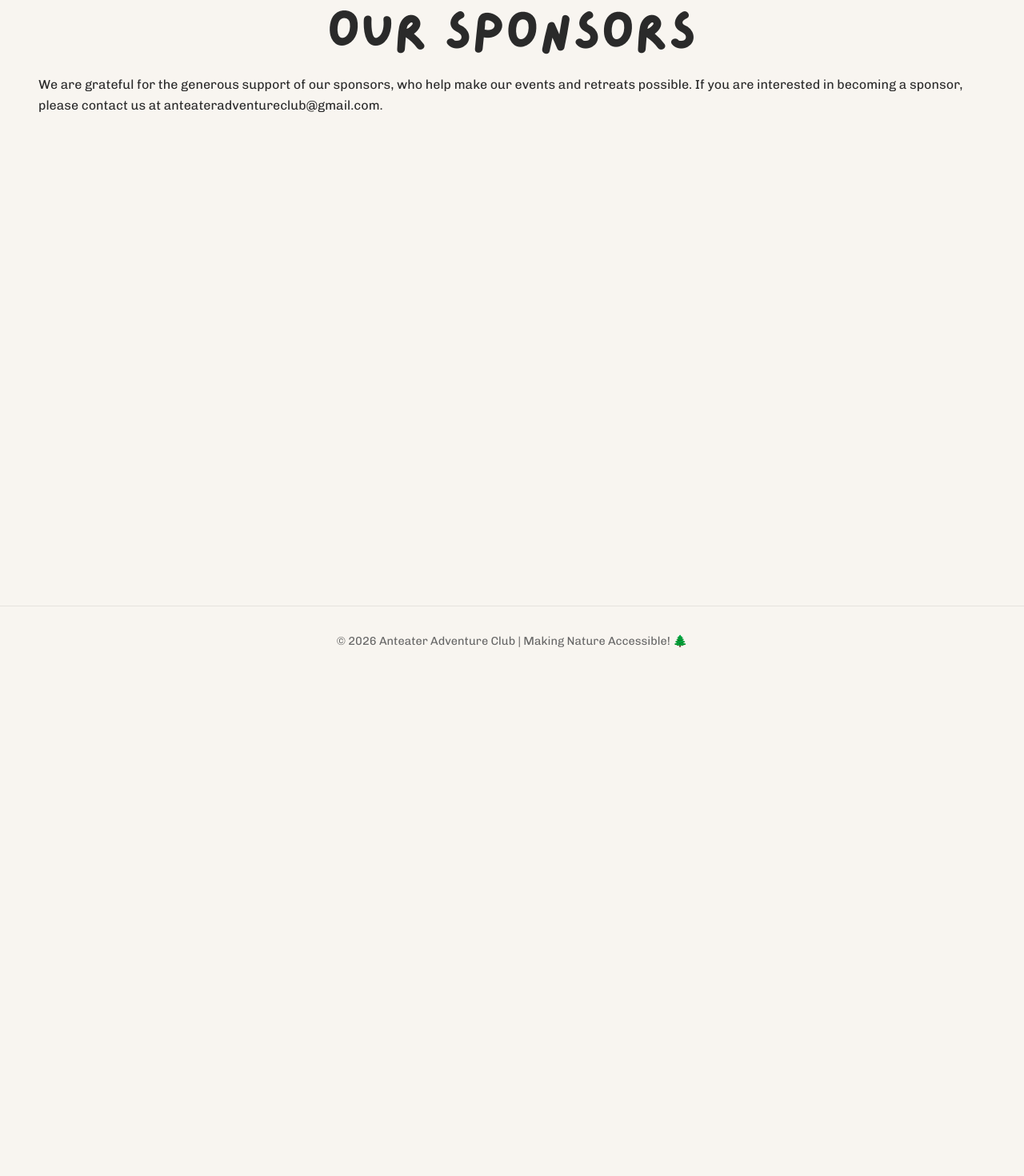
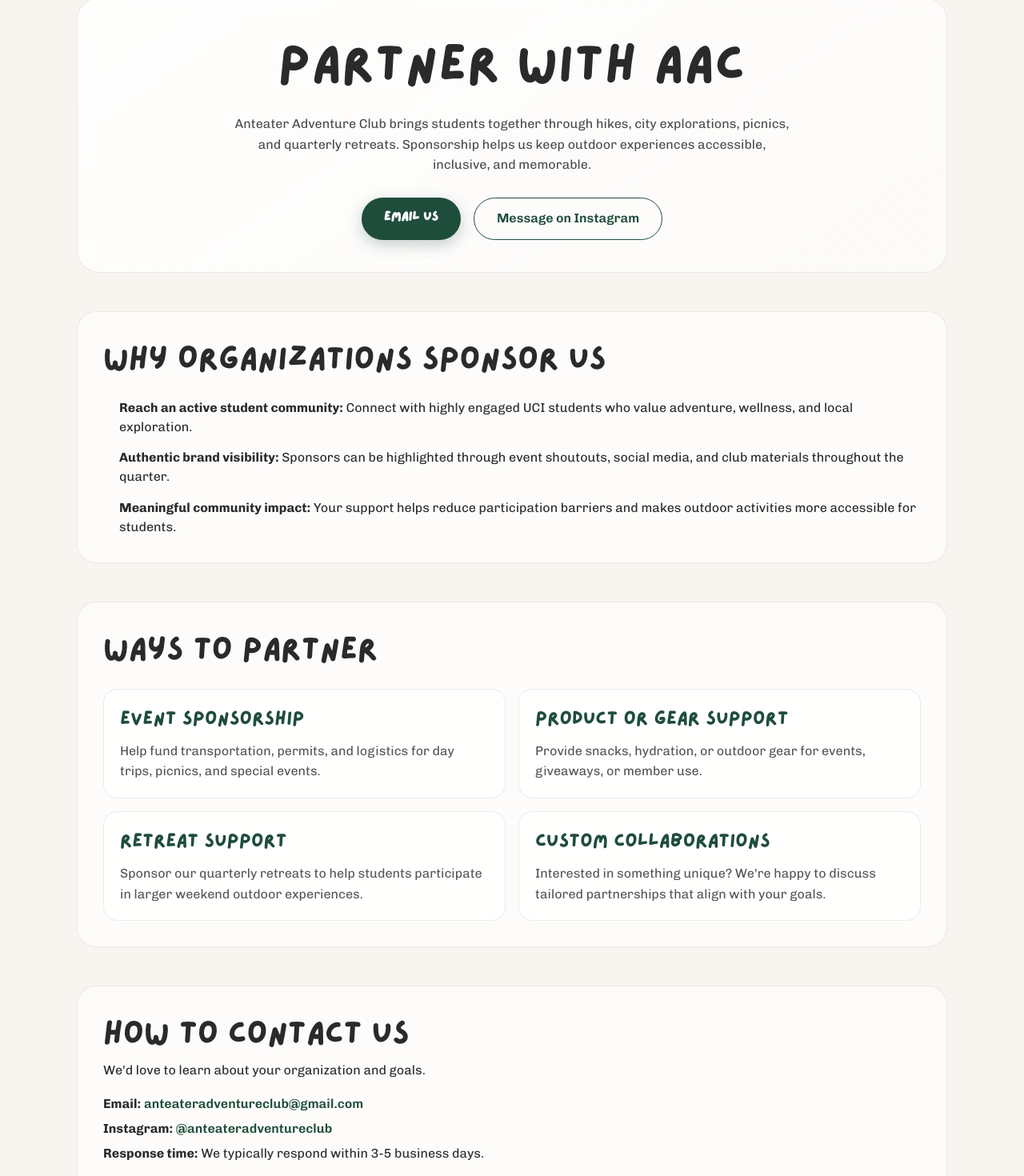
Before and after one commit to Anteater-Adventure-Club/Website, a Next.js app: page /sponsors in a window 1280 px wide. Shown: the part 107-1577 px from the top of the page at 80% size. Before the commit the page ends 952 px from the top, so only its background shows below. Built offline with nearby package versions, Linux system fonts and the light colour scheme.

Commit message:
initial sponsors page

```diff
--- a/src/app/membership/page.tsx
+++ b/src/app/membership/page.tsx
@@ -67,9 +67,10 @@ export default function Membership() {
             <div className="benefit-content">
               <h3>Voting Access on Club Decisions</h3>
               <p>
-                Any membership in the 25-26 academic year grants access to board
-                elections, as well as potential voting rights for event and
-                retreat details.
+                Any membership in the current academic year grants access to
+                board elections for the following year, as well as voting rights
+                for event and retreat details, such as our quarterly retreat
+                location!
               </p>
             </div>
           </div>
--- /dev/null
+++ b/src/app/sponsors/page.css
@@ -0,0 +1,121 @@
+.sponsors-page {
+  max-width: 68rem;
+  margin: 0 auto;
+  display: flex;
+  flex-direction: column;
+  gap: 3rem;
+}
+
+.sponsors-hero {
+  padding: 2.5rem;
+  border-radius: 1.75rem;
+  border: 1px solid var(--border);
+  background: linear-gradient(
+    145deg,
+    rgba(255, 255, 255, 0.85),
+    rgba(255, 255, 255, 0.6)
+  );
+  backdrop-filter: blur(10px);
+}
+
+.hero-subtitle {
+  max-width: 44rem;
+  margin: 0.5rem auto 0;
+  color: #4b4b4b;
+}
+
+.sponsors-actions {
+  margin-top: 1.75rem;
+  display: flex;
+  justify-content: center;
+  gap: 1rem;
+  flex-wrap: wrap;
+}
+
+.outline-button {
+  border: 1px solid var(--forest);
+  color: var(--forest);
+  background: transparent;
+}
+
+.outline-button:hover {
+  background: rgba(31, 77, 59, 0.09);
+}
+
+.sponsor-reasons,
+.sponsor-options,
+.sponsor-contact {
+  padding: 2rem;
+  border-radius: 1.5rem;
+  border: 1px solid var(--border);
+  background: rgba(255, 255, 255, 0.65);
+  backdrop-filter: blur(8px);
+}
+
+.sponsor-reasons ul {
+  padding-left: 1.25rem;
+  margin: 1rem 0 0;
+  display: flex;
+  flex-direction: column;
+  gap: 0.9rem;
+}
+
+.options-grid {
+  margin-top: 1rem;
+  display: grid;
+  grid-template-columns: repeat(2, minmax(0, 1fr));
+  gap: 1rem;
+}
+
+.option-card {
+  padding: 1.25rem;
+  border-radius: 1.1rem;
+  border: 1px solid var(--border);
+  background: rgba(255, 255, 255, 0.8);
+  transition:
+    transform 0.2s ease,
+    box-shadow 0.2s ease;
+}
+
+.option-card:hover {
+  transform: translateY(-3px);
+  box-shadow: 0 12px 24px rgba(0, 0, 0, 0.08);
+}
+
+.option-card h3 {
+  color: var(--forest);
+  margin-bottom: 0.5rem;
+}
+
+.option-card p {
+  margin: 0;
+  color: #555;
+}
+
+.contact-list {
+  margin: 1rem 0;
+  display: grid;
+  gap: 0.35rem;
+}
+
+.sponsor-contact a {
+  color: var(--forest);
+  font-weight: 600;
+}
+
+@media (max-width: 768px) {
+  .sponsors-page {
+    gap: 2rem;
+  }
+
+  .sponsors-hero,
+  .sponsor-reasons,
+  .sponsor-options,
+  .sponsor-contact {
+    padding: 1.5rem;
+  }
+
+  .options-grid {
+    grid-template-columns: 1fr;
+  }
+}
--- a/src/app/sponsors/page.tsx
+++ b/src/app/sponsors/page.tsx
@@ -1,14 +1,118 @@
+import "./page.css";
+
 export default function Sponsors() {
   return (
     <div className="sponsors-page">
-      <div className="text-center">
-        <h1>Our Sponsors</h1>
-      </div>
-      <p>
-        We are grateful for the generous support of our sponsors, who help make
-        our events and retreats possible. If you are interested in becoming a
-        sponsor, please contact us at anteateradventureclub@gmail.com.
-      </p>
+      <section className="sponsors-hero text-center">
+        <h1>Partner With AAC</h1>
+        <p className="hero-subtitle">
+          Anteater Adventure Club brings students together through hikes, city
+          explorations, picnics, and quarterly retreats. Sponsorship helps us
+          keep outdoor experiences accessible, inclusive, and memorable.
+        </p>
+        <div className="sponsors-actions">
+          <a
+            href="mailto:anteateradventureclub@gmail.com?subject=Sponsorship%20Inquiry"
+            className="button cta-button"
+          >
+            Email Us
+          </a>
+          <a
+            href="https://www.instagram.com/anteateradventureclub/"
+            className="button outline-button"
+            target="_blank"
+            rel="noopener noreferrer"
+          >
+            Message on Instagram
+          </a>
+        </div>
+      </section>
+
+      <section className="sponsor-reasons">
+        <h2>Why Organizations Sponsor Us</h2>
+        <ul>
+          <li>
+            <strong>Reach an active student community:</strong> Connect with
+            highly engaged UCI students who value adventure, wellness, and local
+            exploration.
+          </li>
+          <li>
+            <strong>Authentic brand visibility:</strong> Sponsors can be
+            highlighted through event shoutouts, social media, and club
+            materials throughout the quarter.
+          </li>
+          <li>
+            <strong>Meaningful community impact:</strong> Your support helps
+            reduce participation barriers and makes outdoor activities more
+            accessible for students.
+          </li>
+        </ul>
+      </section>
+
+      <section className="sponsor-options">
+        <h2>Ways to Partner</h2>
+        <div className="options-grid">
+          <article className="option-card">
+            <h3>Event Sponsorship</h3>
+            <p>
+              Help fund transportation, permits, and logistics for day trips,
+              picnics, and special events.
+            </p>
+          </article>
+          <article className="option-card">
+            <h3>Product or Gear Support</h3>
+            <p>
+              Provide snacks, hydration, or outdoor gear for events, giveaways,
+              or member use.
+            </p>
+          </article>
+          <article className="option-card">
+            <h3>Retreat Support</h3>
+            <p>
+              Sponsor our quarterly retreats to help students participate in
+              larger weekend outdoor experiences.
+            </p>
+          </article>
+          <article className="option-card">
+            <h3>Custom Collaborations</h3>
+            <p>
+              Interested in something unique? We&apos;re happy to discuss
+              tailored partnerships that align with your goals.
+            </p>
+          </article>
+        </div>
+      </section>
+
+      <section className="sponsor-contact">
+        <h2>How to Contact Us</h2>
+        <p>We&apos;d love to learn about your organization and goals.</p>
+        <div className="contact-list">
+          <p>
+            <strong>Email:</strong>{" "}
+            <a href="mailto:anteateradventureclub@gmail.com">
+              anteateradventureclub@gmail.com
+            </a>
+          </p>
+          <p>
+            <strong>Instagram:</strong>{" "}
+            <a
+              href="https://www.instagram.com/anteateradventureclub/"
+              target="_blank"
+              rel="noopener noreferrer"
+            >
+              @anteateradventureclub
+            </a>
+          </p>
+          <p>
+            <strong>Response time:</strong> We typically respond within 3-5
+            business days.
+          </p>
+        </div>
+        <p>
+          If useful, include your preferred partnership type, timeline, and any
+          ideas for collaboration.
+        </p>
+      </section>
     </div>
   );
 }
```
